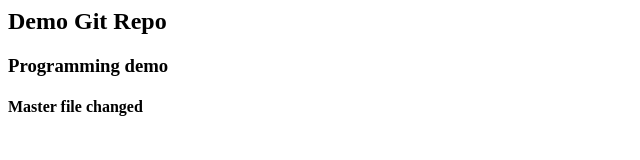
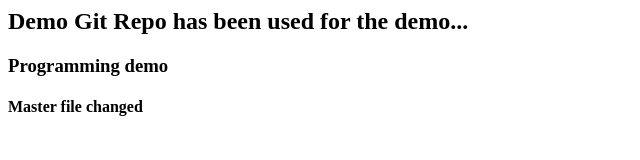
Before and after one commit to biswa-13/GitDemo, a plain HTML site: page index.html in a window 1280 px wide. Shown: the whole page, without its empty margins (0-640 px from the left). Drawn offline with Linux system fonts and the light colour scheme.

Commit message:
Update index.html
demo msg ...

```diff
--- a/index.html
+++ b/index.html
@@ -1,6 +1,6 @@
 <html>
   <body>
-    <h2>Demo Git Repo</h2>
+    <h2>Demo Git Repo has been used for the demo...</h2>
     <h3>Programming demo</h3>
     <h4>Master file changed</h4>
   </body>
```
